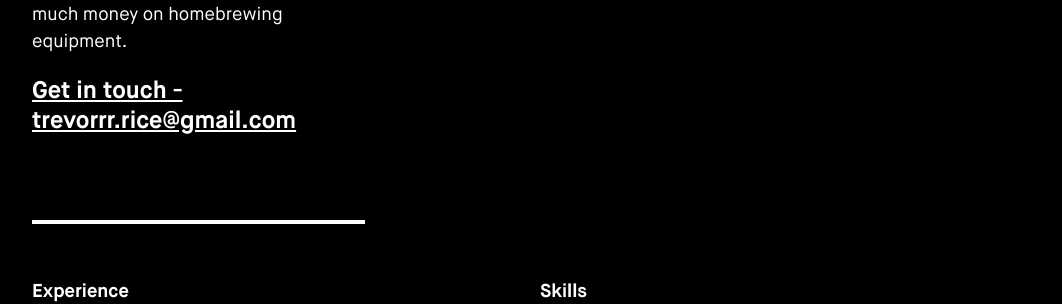
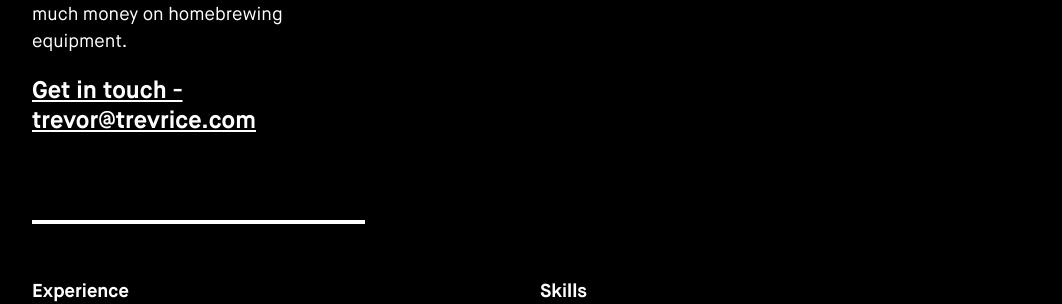
Before and after one commit to TrevorRice/trevrice.com, a Jekyll site: the page built from _pages/about.html, in a window 1280 px wide. Shown: the part 726-1030 px from the top of the page, without its empty margins (108-1170 px from the left). Built offline with Jekyll 4.4.1, drawn with Linux system fonts in a browser that asks for light colours; Markdown is read by kramdown in place of the engine named in the settings.

Commit message:
Updated email

```diff
--- a/_pages/about.html
+++ b/_pages/about.html
@@ -10,7 +10,7 @@ permalink: /about/
 		<p>Throughout college I struggled with the pressure of deciding what I wanted to do for the rest of my life. Though I had plenty of interests—particularly computer science, graphic design and astronomy—I was never able to picture myself making a career out of them. It wasn’t until my second-to-last semester when I took a web development course that I found where my passions truly lie. Since then, I have been focused keeping up with the ever-changing world of front-end development.</p>
 		<br/>
 		<p>When I’m not researching a new framework or working through a tutorial, I’m probably wondering how I spent so much money on homebrewing equipment.</p>
-		<h2><a href="mailto:trevorrr.rice@gmail.com">Get in touch - trevorrr.rice@gmail.com</a></h2>
+		<h2><a href="mailto:trevor@trevrice.com">Get in touch - trevor@trevrice.com</a></h2>
 	</section>
 	<section class="about-info">
 		<div class="experience">
```
Also changed, not shown: 1 other file.
